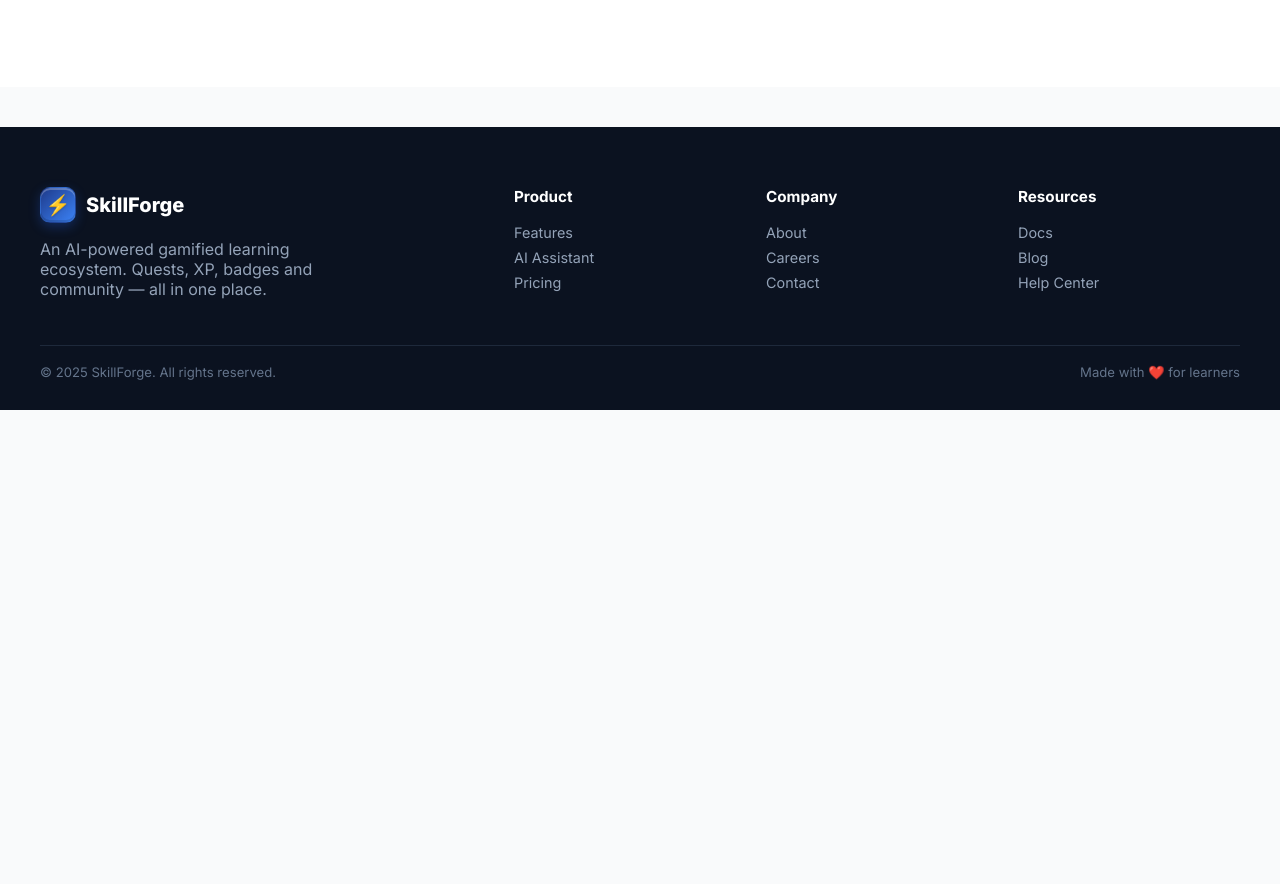
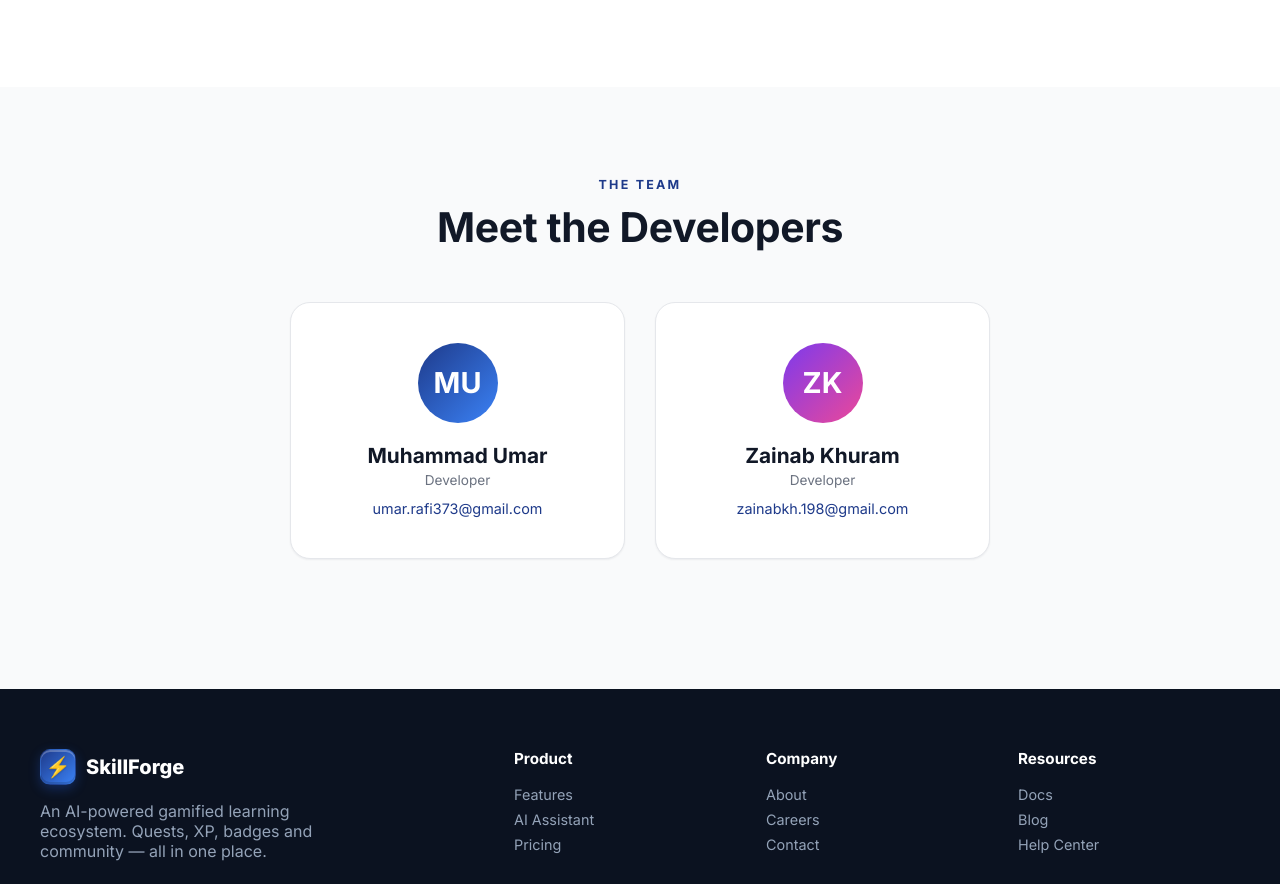
Before and after one commit to muhamad-umar/skillforge, a website: page frontend/landing/about.html in a window 1280 px wide. Shown: the part 962-1846 px from the top of the page. Before the commit the page ends 1372 px from the top, so only its background shows below. Drawn offline with Linux system fonts and the light colour scheme.

Commit message:
Updated About

```diff
--- a/frontend/landing/about.html
+++ b/frontend/landing/about.html
@@ -63,6 +63,29 @@
   </div>
 </section>
 
+<section class="section">
+  <div class="wrap">
+    <div class="head">
+      <div class="eyebrow">The Team</div>
+      <h2>Meet the Developers</h2>
+    </div>
+    <div class="grid grid-2" style="max-width:700px; margin:0 auto; gap:30px">
+      <div class="card" style="text-align:center; padding:40px 24px">
+        <div class="ava" style="width:80px;height:80px;margin:0 auto 20px;background:var(--grad-hero);border-radius:50%;color:#fff;display:grid;place-items:center;font-size:1.8rem;font-weight:700">MU</div>
+        <h3 style="margin:0 0 4px;font-size:1.3rem">Muhammad Umar</h3>
+        <p class="muted" style="margin:0 0 10px">Developer</p>
+        <a href="mailto:umar.rafi373@gmail.com" style="color:var(--c-primary);font-size:0.9rem;text-decoration:none">umar.rafi373@gmail.com</a>
+      </div>
+      <div class="card" style="text-align:center; padding:40px 24px">
+        <div class="ava" style="width:80px;height:80px;margin:0 auto 20px;background:linear-gradient(135deg,#7C3AED,#EC4899);color:#fff;border-radius:50%;display:grid;place-items:center;font-size:1.8rem;font-weight:700">ZK</div>
+        <h3 style="margin:0 0 4px;font-size:1.3rem">Zainab Khuram</h3>
+        <p class="muted" style="margin:0 0 10px">Developer</p>
+        <a href="mailto:zainabkh.198@gmail.com" style="color:var(--c-primary);font-size:0.9rem;text-decoration:none">zainabkh.198@gmail.com</a>
+      </div>
+    </div>
+  </div>
+</section>
+
 <footer class="footer-l">
   <div class="wrap">
     <div>
```
